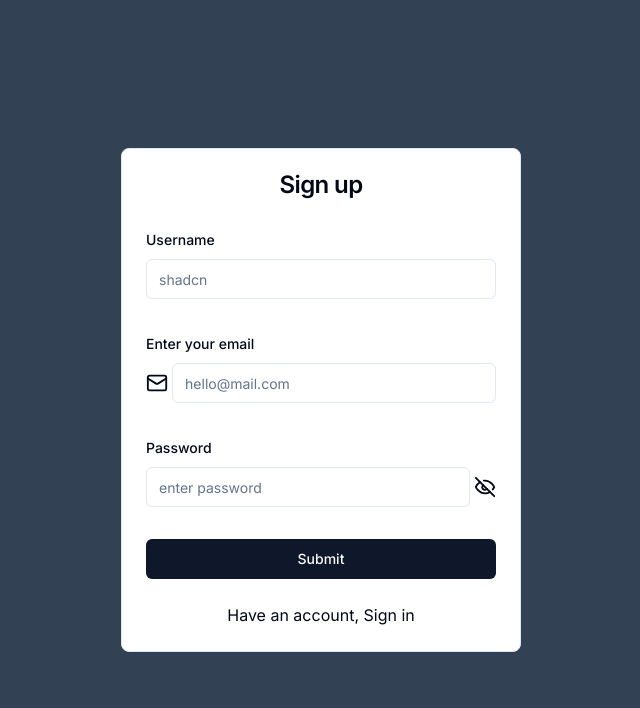
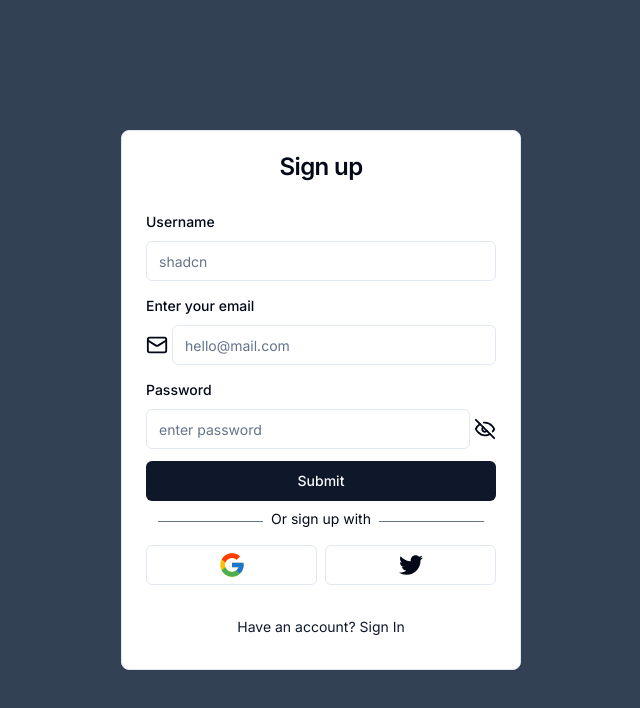
Before and after one commit to femiabimbola/authjs-refresher, a Next.js app: page /signup in a window 1280 px wide. Shown: the top 708 px of the page, without its empty margins (319-959 px from the left). Built offline with nearby package versions, Linux system fonts and the light colour scheme.

Commit message:
adding backbutton and separator

```diff
--- a/components/auth/SignUp.tsx
+++ b/components/auth/SignUp.tsx
@@ -19,6 +19,9 @@ import {InputSuffix} from "../ui/input-suffix";
 import {PasswordInput} from "../ui/password-input";
 import CardWrapper from "../shared/CardWrapper";
 import axios from "axios";
+import {Separator} from "@/components/ui/separator";
+import Social from "@/components/auth/social";
+import WordSeparator from "../shared/separator";
 
 const SignUp = () => {
   const form = useForm<z.infer<typeof RegisterSchema>>({
@@ -39,13 +42,13 @@ const SignUp = () => {
   return (
     <CardWrapper
       title={"Sign up"}
-      footerLabel={"Have an account, Sign in"}
-      href={"/login"}
+      footerLabel={"Have an account? Sign In"}
+      footerLink={"/login"}
     >
       <Form {...form}>
         <form
           onSubmit={form.handleSubmit(onSubmit)}
-          className="space-y-8"
+          className="space-y-3"
         >
           <FormField
             control={form.control}
@@ -104,6 +107,8 @@ const SignUp = () => {
           </Button>
         </form>
       </Form>
+      <WordSeparator word="Or sign up with" />
+      <Social />
     </CardWrapper>
   );
 };
--- a/components/auth/login-form.tsx
+++ b/components/auth/login-form.tsx
@@ -18,7 +18,8 @@ import {
   FormLabel,
   FormMessage,
 } from "@/components/ui/form";
-import {Separator} from "@/components/ui/separator";
+
+import WordSeparator from "../shared/separator";
 import Social from "@/components/auth/social";
 
 const Login = () => {
@@ -35,7 +36,7 @@ const Login = () => {
     <CardWrapper
       title="Login"
       footerLabel={"Don't have an account, Sign up"}
-      href={"/signup"}
+      footerLink={"/signup"}
     >
       <Form {...form}>
         <form
@@ -83,7 +84,7 @@ const Login = () => {
           </Button>
         </form>
       </Form>
-      <Separator />
+      <WordSeparator word="Or sign in with" />
       <Social />
     </CardWrapper>
   );
--- a/components/auth/social.tsx
+++ b/components/auth/social.tsx
@@ -1,15 +1,22 @@
 import {Button} from "@/components/ui/button";
-import {FaGoogle} from "react-icons/fa";
 import {FaTwitter} from "react-icons/fa";
+import {FcGoogle} from "react-icons/fc";
 
 const Social = () => {
   return (
-    <div className="flex gap-x-2">
-      <Button onClick={() => {}}>
-        <FaGoogle className="h-5 w-5" />
+    <div className="flex items-center gap-x-2 w-full mt-4">
+      <Button
+        onClick={() => {}}
+        variant={"outline"}
+        className="w-full"
+      >
+        <FcGoogle className="h-7 w-7" />
       </Button>
-      <Button>
-        <FaTwitter className="h-5 w-5" />
+      <Button
+        variant={"outline"}
+        className="w-full"
+      >
+        <FaTwitter className="h-6 w-6" />
       </Button>
     </div>
   );
--- /dev/null
+++ b/components/shared/BackButton.tsx
@@ -0,0 +1,25 @@
+"use client";
+
+import {Url} from "url";
+import {Button} from "../ui/button";
+import Link from "next/link";
+
+interface CardWrapperProps {
+  footerLabel: string;
+  footerLink: String;
+}
+
+const BackButton = ({footerLabel, footerLink}: CardWrapperProps) => {
+  return (
+    <Button
+      variant={"link"}
+      className="font-normal w-full"
+      size="sm"
+      asChild
+    >
+      <Link href={footerLink}> {footerLabel} </Link>
+    </Button>
+  );
+};
+
+export default BackButton;
--- a/components/shared/CardWrapper.tsx
+++ b/components/shared/CardWrapper.tsx
@@ -6,22 +6,23 @@ import {
   CardHeader,
   CardTitle,
 } from "@/components/ui/card";
-import Link from "next/link";
+import {Url} from "url";
+import BackButton from "@/components/shared/BackButton";
 
 interface CardWrapperProps {
   children: React.ReactNode;
   title: String;
   secondText?: String;
-  href: String;
-  footerLabel: String;
+  footerLabel: string;
+  footerLink: string;
 }
 
 const CardWrapper = ({
   children,
   title,
   secondText,
-  href,
   footerLabel,
+  footerLink,
 }: CardWrapperProps) => {
   return (
     <Card className="w-[400px]">
@@ -31,7 +32,10 @@ const CardWrapper = ({
       </CardHeader>
       <CardContent>{children}</CardContent>
       <CardFooter className="flex justify-center">
-        <Link href={href}> {footerLabel}</Link>
+        <BackButton
+          footerLabel={footerLabel}
+          footerLink={footerLink}
+        />
       </CardFooter>
     </Card>
   );
--- /dev/null
+++ b/components/shared/separator.tsx
@@ -0,0 +1,13 @@
+import {Separator} from "@/components/ui/separator";
+
+const WordSeparator = ({word}: {word: String}) => {
+  return (
+    <div className="flex justify-center gap-x-2 mt-2">
+      <Separator className=" mt-3 bg-slate-500 w-[30%] " />
+      <p className="font-normal text-sm">{word}</p>
+      <Separator className="bg-slate-500 mt-3 w-[30%]" />
+    </div>
+  );
+};
+
+export default WordSeparator;
```
